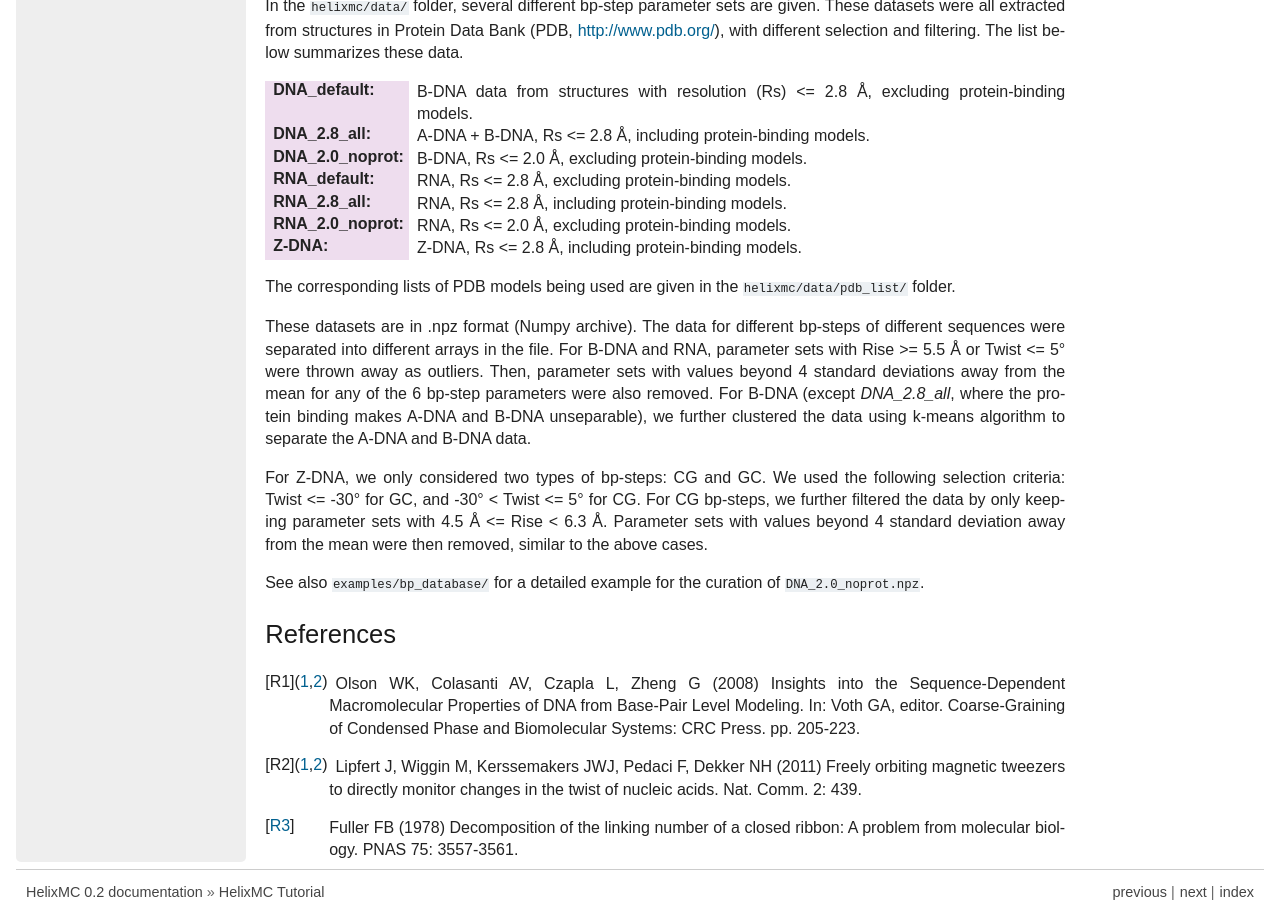
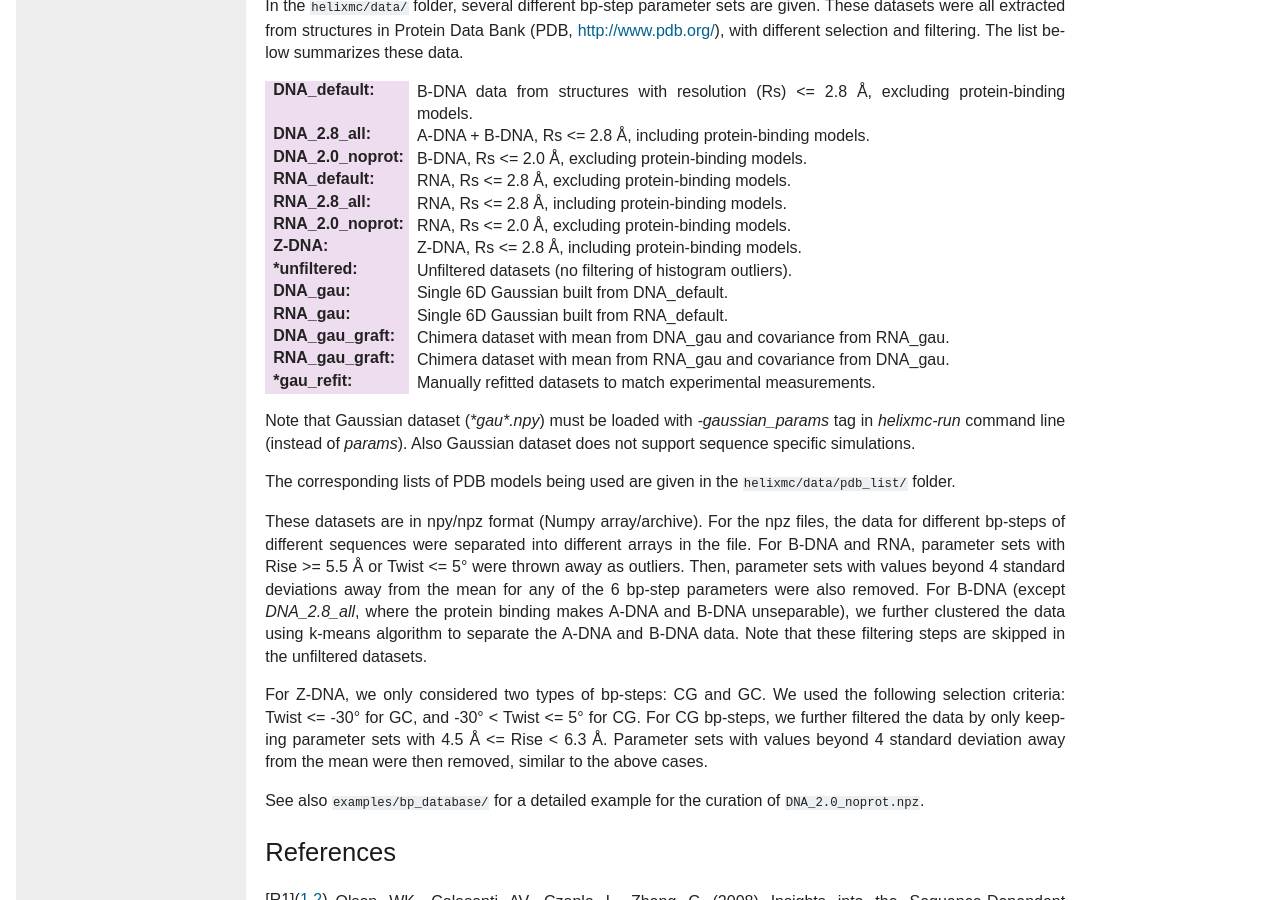
Before and after one commit to fcchou/HelixMC, a Sphinx documentation site: the page built from doc/source/tutorial.rst, in a window 1280 px wide and 900 px high, scrolled down 3702 px. Built offline with Sphinx 7.4.7, drawn with Linux system fonts in a browser that asks for light colours; some of the changed text lies outside the part shown.

```diff
--- a/README.rst
+++ b/README.rst
@@ -12,7 +12,8 @@ HelixMC is a software package for Monte-Carlo (MC) simulations of DNA/RNA
 helices using the base-pair level model, coded with Python. HelixMC is
 distributed under the GPLv3 licence.
 
-The project is authored by Fang-Chieh Chou in 2013, under the supervison of Dr. Rhiju Das, at the Biochemistry Department of Stanford Unviersity.
+The project is authored by Fang-Chieh Chou in 2013, under the supervison of
+Dr. Rhiju Das, at the Biochemistry Department of Stanford Unviersity.
 
 Links
 =====
@@ -25,7 +26,8 @@ Dependencies
 ============
 
 The required dependencies to build the software are Python >= 2.7,
-Numpy >= 1.6, SciPy >= 0.10, Matplotlib >= 1.1.0, and a working C/C++ compiler.
+Numpy >= 1.6, SciPy >= 0.10, Matplotlib >= 1.1.0,
+and a working C/C++ compiler.
 
 Install
 =======
--- a/doc/source/tutorial.rst
+++ b/doc/source/tutorial.rst
@@ -225,17 +225,41 @@ below summarizes these data.
 :Z-DNA:
     Z-DNA, Rs <= 2.8 Å, including protein-binding models.
 
+:\*unfiltered:
+    Unfiltered datasets (no filtering of histogram outliers).
+
+:DNA_gau:
+    Single 6D Gaussian built from DNA_default.
+
+:RNA_gau:
+    Single 6D Gaussian built from RNA_default.
+
+:DNA_gau_graft:
+    Chimera dataset with mean from DNA_gau and covariance from RNA_gau.
+
+:RNA_gau_graft:
+    Chimera dataset with mean from RNA_gau and covariance from DNA_gau.
+
+:\*gau_refit:
+    Manually refitted datasets to match experimental measurements.
+
+Note that Gaussian dataset (`*gau*.npy`) must be loaded with
+`-gaussian_params` tag in `helixmc-run` command line (instead of `params`).
+Also Gaussian dataset does not support sequence specific simulations.
+
 The corresponding lists of PDB models being used are given in the
 ``helixmc/data/pdb_list/`` folder.
 
-These datasets are in .npz format (Numpy archive). The data for different
-bp-steps of different sequences were separated into different arrays in the
-file. For B-DNA and RNA, parameter sets with Rise >= 5.5 Å or Twist <= 5° were
-thrown away as outliers. Then, parameter sets with values beyond 4 standard
-deviations away from the mean for any of the 6 bp-step parameters were also
-removed. For B-DNA (except `DNA_2.8_all`, where the protein binding makes
-A-DNA and B-DNA unseparable), we further clustered the data using k-means
-algorithm to separate the A-DNA and B-DNA data.
+These datasets are in npy/npz format (Numpy array/archive). For the npz files,
+the data for different bp-steps of different sequences were separated into
+different arrays in the file. For B-DNA and RNA, parameter sets with
+Rise >= 5.5 Å or Twist <= 5° were thrown away as outliers. Then, parameter
+sets with values beyond 4 standard deviations away from the mean for any
+of the 6 bp-step parameters were also removed. For B-DNA (except
+`DNA_2.8_all`, where the protein binding makes A-DNA and B-DNA unseparable),
+we further clustered the data using k-means algorithm to separate the A-DNA
+and B-DNA data. Note that these filtering steps are skipped in the unfiltered
+datasets.
 
 For Z-DNA, we only considered two types of bp-steps: CG and GC. We used the
 following selection criteria: Twist <= -30° for GC, and -30° < Twist <= 5° for
```
Also changed, not shown: other parts of doc/source/tutorial.rst (+5 -5 lines), doc/source/reference.rst (+19 -8 lines), helixmc/data/README.rst, 9 other files.
